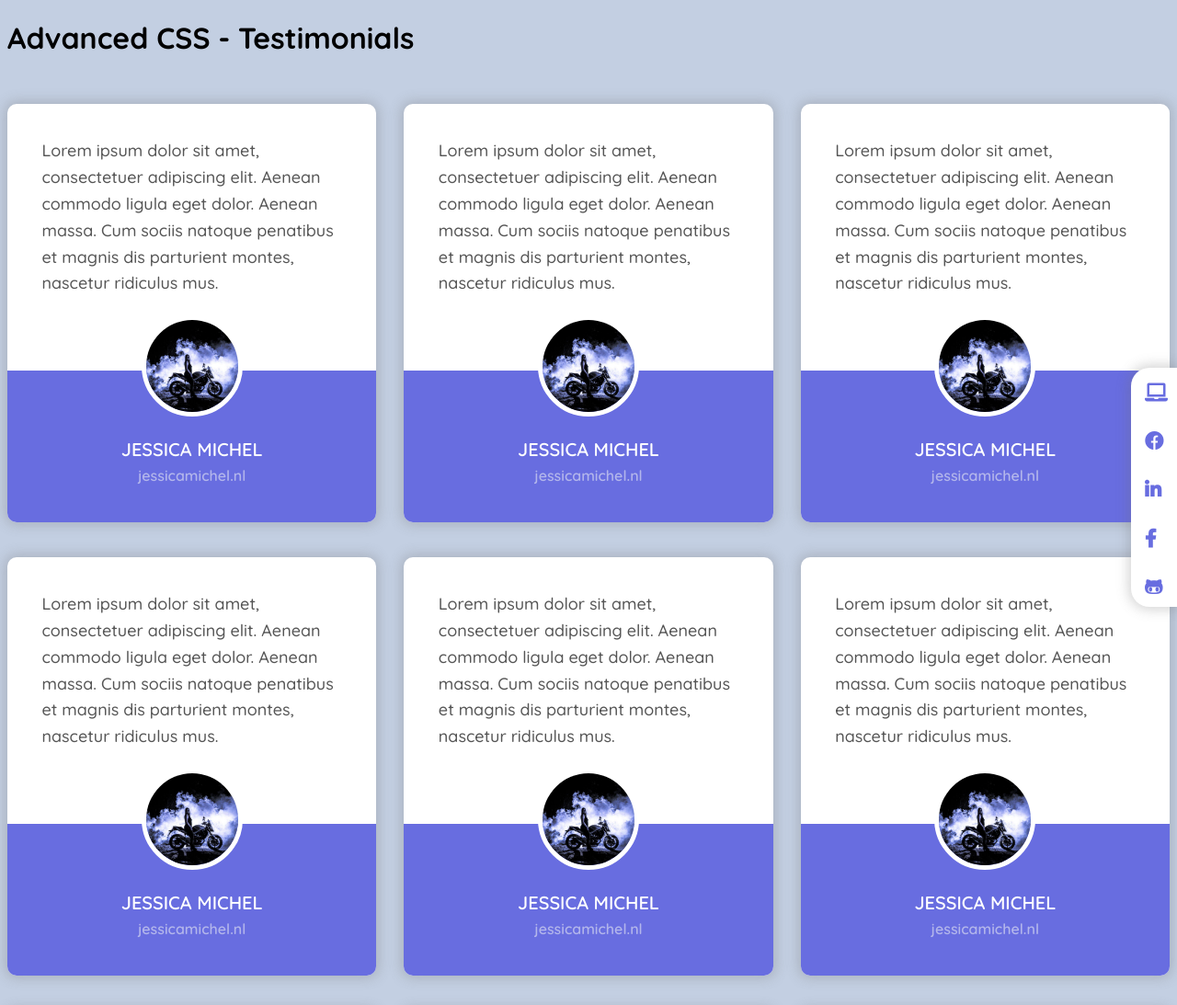
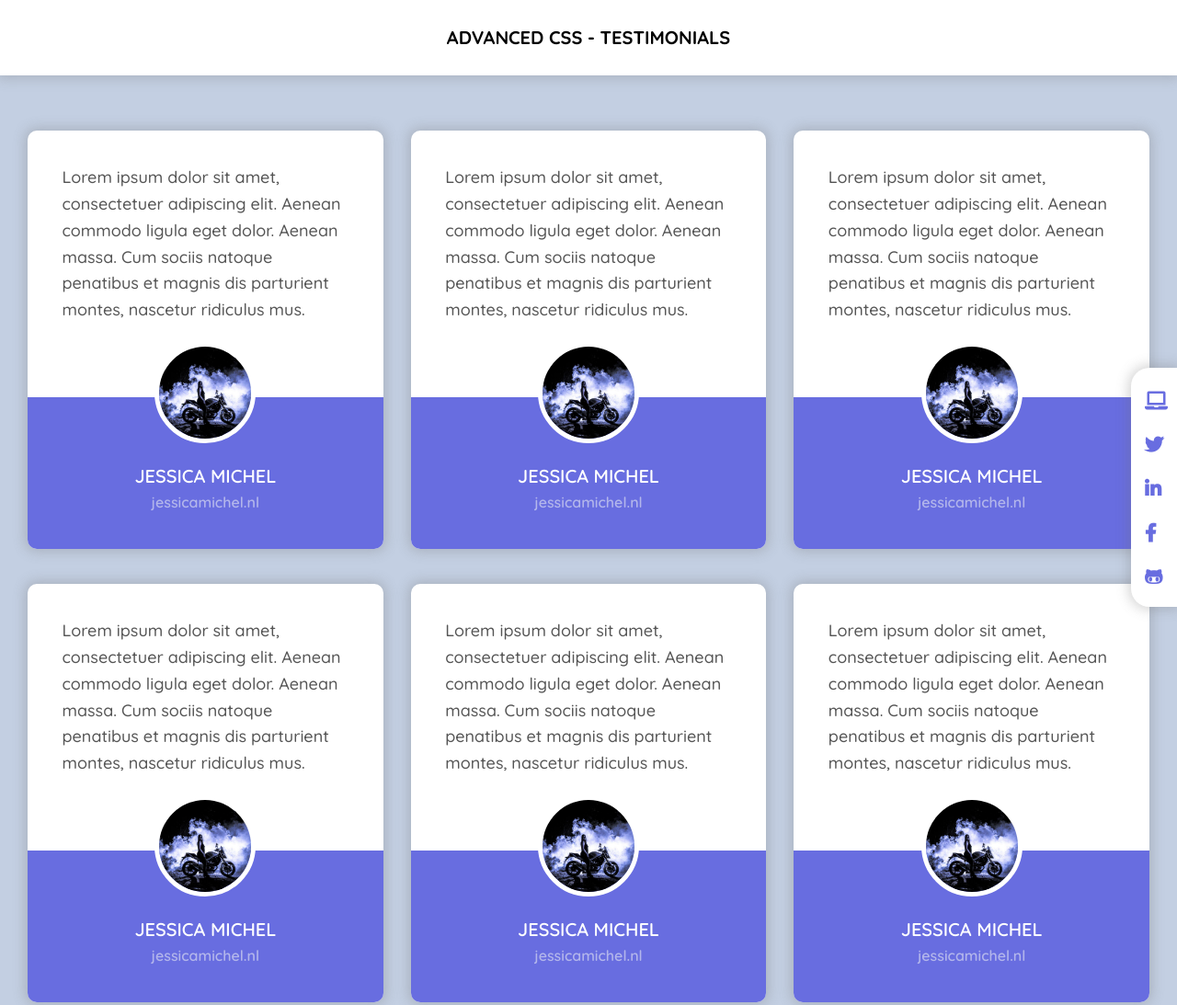
Before and after one commit to fullstack-exercises/advanced-css, a plain HTML site: page index.html in a window 1280 px wide. Shown: the top 1093 px of the page at 92% size. Drawn offline with Linux system fonts and the light colour scheme.

Commit message:
Styled main title & added better social icon animation

```diff
--- a/assets/style/_global.scss
+++ b/assets/style/_global.scss
@@ -2,6 +2,8 @@ body {
     background-color: $color-grey;
     font-family: "Quicksand", sans-serif;
     font-size: $font-size;
+    margin: 0;
+    padding: 0;
 }
 
 .container {
@@ -12,7 +14,7 @@ body {
     grid-template-rows: auto;
     grid-row-gap: 30px;
     grid-column-gap: 30px;
-    padding-top: $space-l;
+    padding: $space-l;
 }
 
 footer {
--- /dev/null
+++ b/assets/style/_header.scss
@@ -0,0 +1,13 @@
+header {
+    background: $color-white;
+    text-align: center;
+    padding: $space;
+    -webkit-box-shadow: 0px 0px 13px 3px rgba(112, 112, 112, 0.3);
+    -moz-box-shadow: 0px 0px 13px 3px rgba(112, 112, 112, 0.3);
+    box-shadow: 0px 0px 13px 3px rgba(112, 112, 112, 0.3);
+    margin-bottom: $space-l;
+    h1 {
+        font-size: $font-size-l;
+        text-transform: uppercase;
+    }
+}
--- a/assets/style/components/_socialshare.scss
+++ b/assets/style/components/_socialshare.scss
@@ -13,21 +13,16 @@
     box-shadow: 0px 0px 13px 3px rgba(112, 112, 112, 0.3);
     &__inner {
         display: flex;
-        justify-content: space-between;
         align-items: center;
         flex-wrap: wrap;
         flex-flow: column;
         a {
-            padding: $space;
+            padding: 24px $space;
             color: $color-blue;
             margin: 0 auto;
             width: 20px;
             &:hover {
                 color: $color-grey;
-            }
-            &:hover::after,
-            &:hover::before {
-                font-size: 22px;
             }
         }
     }
@@ -39,7 +34,11 @@
             padding-right: $space;
             font-weight: 900;
             font-size: 20px;
-            transition: all 0.3s ease-in-out;
+            position: absolute;
+            transition: transform 250ms;
+        }
+        &:hover::before {
+            transform: rotateX(180deg);
         }
     }
     .linkedin {
@@ -50,18 +49,26 @@
             padding-right: $space;
             font-weight: 900;
             font-size: 20px;
+            position: absolute;
             transition: all 0.3s ease-in-out;
+        }
+        &:hover::before {
+            transform: rotateX(180deg);
         }
     }
     .twitter {
         &::before {
             font-family: $fontawesome-brands;
             font-weight: normal;
-            content: "\f09a";
+            content: "\f099";
             padding-right: $space;
             font-weight: 900;
             font-size: 20px;
+            position: absolute;
             transition: all 0.3s ease-in-out;
+        }
+        &:hover::before {
+            transform: rotateX(180deg);
         }
     }
     .github {
@@ -72,7 +79,11 @@
             padding-right: $space;
             font-weight: 900;
             font-size: 20px;
+            position: absolute;
             transition: all 0.3s ease-in-out;
+        }
+        &:hover::before {
+            transform: rotateX(180deg);
         }
     }
     .website {
@@ -83,7 +94,11 @@
             padding-right: $space;
             font-weight: 900;
             font-size: 20px;
+            position: absolute;
             transition: all 0.3s ease-in-out;
+        }
+        &:hover::before {
+            transform: rotateX(180deg);
         }
     }
 }
--- a/assets/style/style.scss
+++ b/assets/style/style.scss
@@ -4,5 +4,6 @@
 @import "global";
 @import "fonts";
 @import "responsive";
+@import "header";
 @import "components/testimonial";
 @import "components/socialshare";
```
Also changed, not shown: assets/style/style.css, 1 other file.
